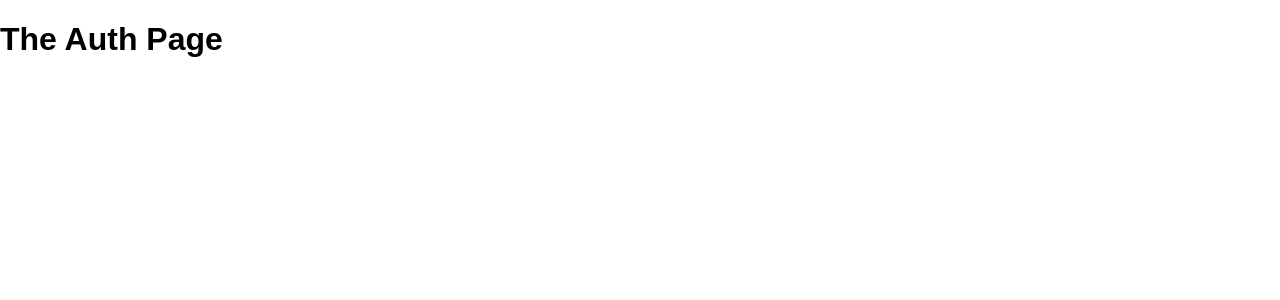
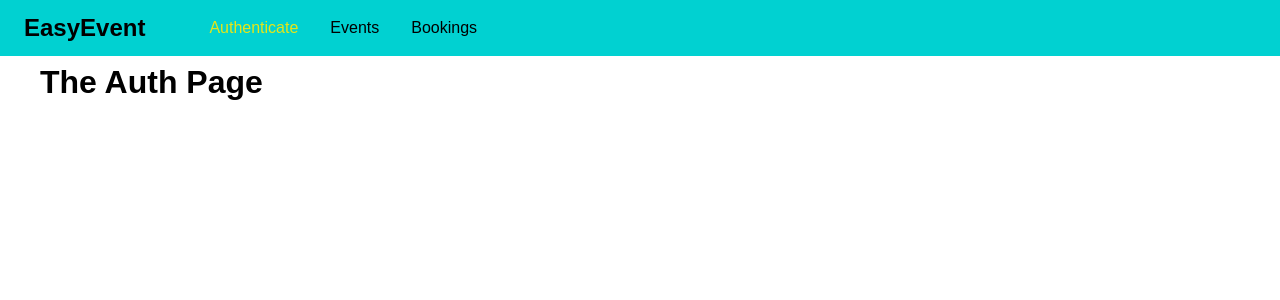
Before and after one commit to imfelixng/event-booking, a React (Create React App) app in the folder frontend/: page /auth in a window 1280 px wide. Shown: the top 300 px of the page. Built offline with nearby package versions, Linux system fonts and the light colour scheme.

Commit message:
Add MainNavigation component and add scss for all components

```diff
--- a/frontend/package.json
+++ b/frontend/package.json
@@ -3,6 +3,7 @@
   "version": "0.1.0",
   "private": true,
   "dependencies": {
+    "node-sass": "^4.11.0",
     "react": "^16.7.0",
     "react-dom": "^16.7.0",
     "react-router-dom": "^4.3.1",
--- a/frontend/src/App.jsx
+++ b/frontend/src/App.jsx
@@ -1,19 +1,26 @@
 import React, { Component } from 'react';
+import './App.scss'
 import {BrowserRouter as Router, Route, Redirect, Switch} from 'react-router-dom';
 import Auth from './pages/Auth';
 import Events from './pages/Events';
 import Bookings from './pages/Bookings';
+import MainNavigation from './components/Navigation/MainNavigation';
 
 class App extends Component {
   render() {
     return (
       <Router>
+        <React.Fragment>
+          <MainNavigation />
+          <main className = "main-content">
             <Switch>
               <Redirect from = "/" to = "/auth" exact/>
               <Route path = "/auth" exact component = {Auth} />
               <Route path = "/events" exact component = {Events} />
               <Route path = "/bookings" exact component = {Bookings} />
             </Switch>
+          </main>
+        </React.Fragment>
       </Router>
     );
   }
--- /dev/null
+++ b/frontend/src/App.scss
@@ -0,0 +1,3 @@
+.main-content {
+  margin: 4rem 2.5rem;
+}
--- /dev/null
+++ b/frontend/src/components/Navigation/MainNavigation.jsx
@@ -0,0 +1,34 @@
+import React from 'react'
+import {NavLink} from 'react-router-dom';
+import './MainNavigation.scss';
+
+const MainNavigation = props => (
+  <React.Fragment>
+    <header className = "main-navigation">
+      <div className = "main-navigation__logo">
+        <h1>EasyEvent</h1>
+      </div>
+      <nav className = "main-navigation__item">
+        <ul>
+          <li>
+            <NavLink to = "/auth">
+              Authenticate
+            </NavLink>
+          </li>
+          <li>
+            <NavLink to = "/events">
+              Events
+            </NavLink>
+          </li>
+          <li>
+            <NavLink to = "/bookings">
+              Bookings
+            </NavLink>
+          </li>
+        </ul>
+      </nav>
+    </header>
+  </React.Fragment>
+);
+
+export default MainNavigation;
--- /dev/null
+++ b/frontend/src/components/Navigation/MainNavigation.scss
@@ -0,0 +1,44 @@
+.main-navigation {
+  position: fixed;
+  top: 0;
+  left: 0;
+  width: 100%;
+  height: 3.5rem;
+  background-color: #01d1d1;
+  padding: 0;
+  display: flex;
+  align-items: center;
+
+  &__logo {
+
+    h1 {
+      margin: 0;
+      font-size: 1.5rem;
+      margin-left: 1.5rem;
+    }
+  }
+
+  &__item {
+    margin-left: 1.5rem;
+
+    ul {
+      margin: 0 0 0 1.5rem;
+      padding: 0;
+      display: flex;
+      list-style: none;
+
+      li {
+        margin: 0 1rem;
+
+        a {
+          text-decoration: none;
+          color: #000;
+
+          &:hover, &:active, &.active {
+            color: #e6e617;
+          }
+        }
+      }
+    }
+  }
+}
--- a/frontend/src/index.js
+++ b/frontend/src/index.js
@@ -1,6 +1,6 @@
 import React from 'react';
 import ReactDOM from 'react-dom';
-import './index.css';
+import './index.scss';
 import App from './App.jsx';
 
 ReactDOM.render(<App />, document.getElementById('root'));
```
Also changed, not shown: frontend/src/index.scss (renamed from frontend/src/index.css), 1 other file (tests, documents, lock files or other folders). Lines whose indentation alone changed are shown as unchanged.
